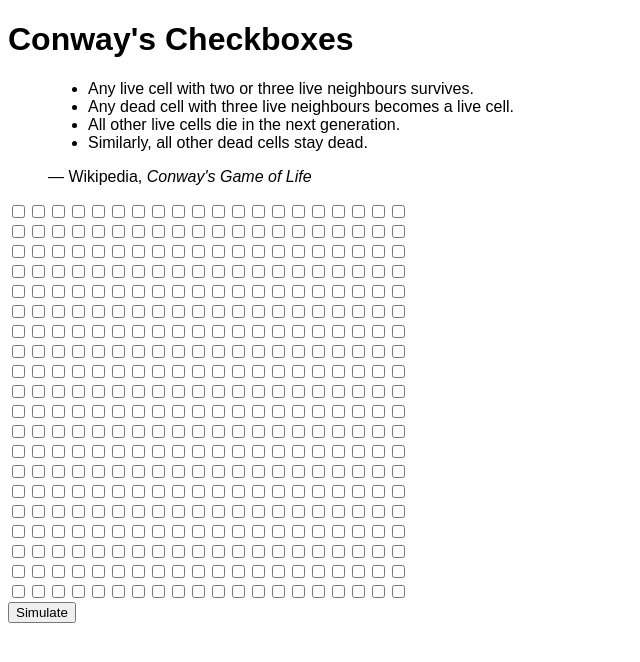
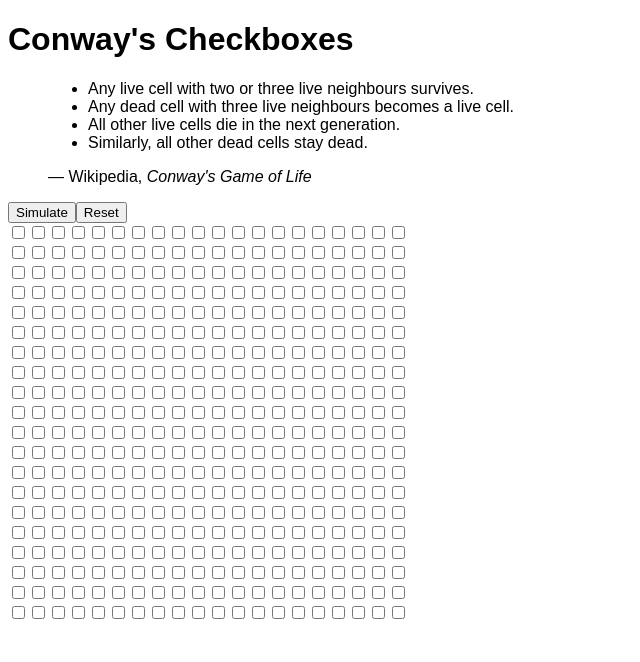
Before and after one commit to shwilliam/conways-checkboxes, a React (Vite) app: page / in a window 1280 px wide. Shown: the top 662 px of the page, without its empty margins (0-640 px from the left). Built offline with nearby package versions, Linux system fonts and the light colour scheme.

Commit message:
refactor action buttons

```diff
--- a/src/App.js
+++ b/src/App.js
@@ -33,9 +33,12 @@ const GameOfLife = ({cols, rows}) => {
   }
 
   const startSimulation = _ => setIsRunning(true)
-  const resetSimulation = _ => {
+  const stopSimulation = _ => {
     setIsRunning(false)
     stepRef.current = undefined
+  }
+  const resetSimulation = _ => {
+    stopSimulation()
     setCells(generateCells(cols, rows))
   }
 
@@ -85,11 +88,17 @@ const GameOfLife = ({cols, rows}) => {
   }, [cells])
 
   return (
-    <section>
+    <section className="cell-grid">
+      <button onClick={isRunning ? stopSimulation : startSimulation}>
+        {isRunning ? 'Stop' : 'Simulate'}
+      </button>
+      <button onClick={resetSimulation}>Reset</button>
+
       {cells.map((row, rowIdx) => (
-        <div key={rowIdx}>
+        <div key={rowIdx} className="cell-grid__row">
           {row.map((alive, columnIdx) => (
             <Cell
+              className="cell-grid__cell"
               key={`${rowIdx}${columnIdx}`}
               alive={alive}
               path={[rowIdx, columnIdx]}
@@ -98,12 +107,6 @@ const GameOfLife = ({cols, rows}) => {
           ))}
         </div>
       ))}
-
-      {isRunning ? (
-        <button onClick={resetSimulation}>Reset</button>
-      ) : (
-        <button onClick={startSimulation}>Simulate</button>
-      )}
     </section>
   )
 }
@@ -117,9 +120,12 @@ const Cell = ({alive, path, onChange}) => {
 export const App = () => (
   <>
     <header className="header">
-      <h1>Conway's Checkboxes</h1>
+      <h1 className="header__title">Conway's Checkboxes</h1>
 
-      <blockquote cite="https://en.wikipedia.org/wiki/Conway%27s_Game_of_Life">
+      <blockquote
+        className="header__desc"
+        cite="https://en.wikipedia.org/wiki/Conway%27s_Game_of_Life"
+      >
         <ul>
           <li>Any live cell with two or three live neighbours survives.</li>
           <li>Any dead cell with three live neighbours becomes a live cell.</li>
```
